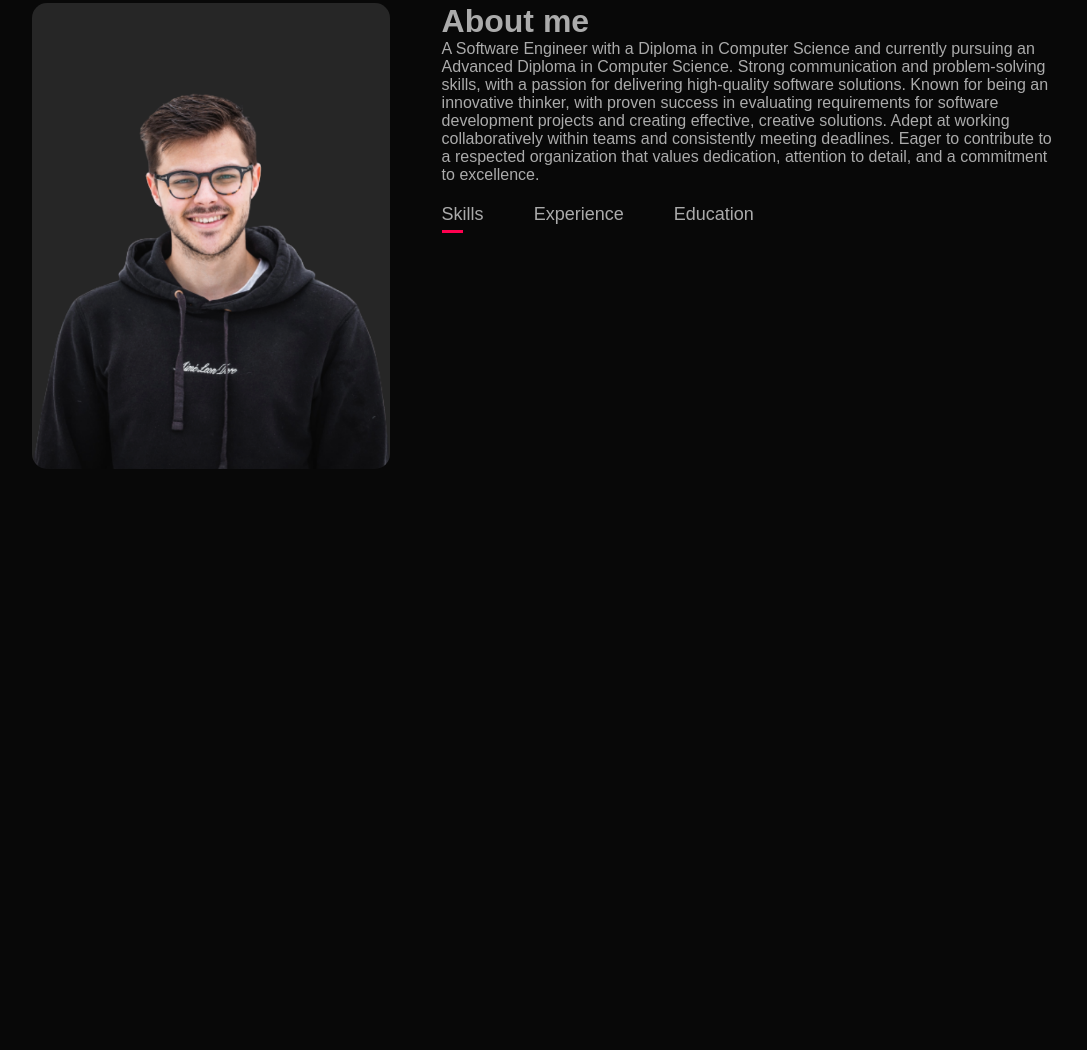
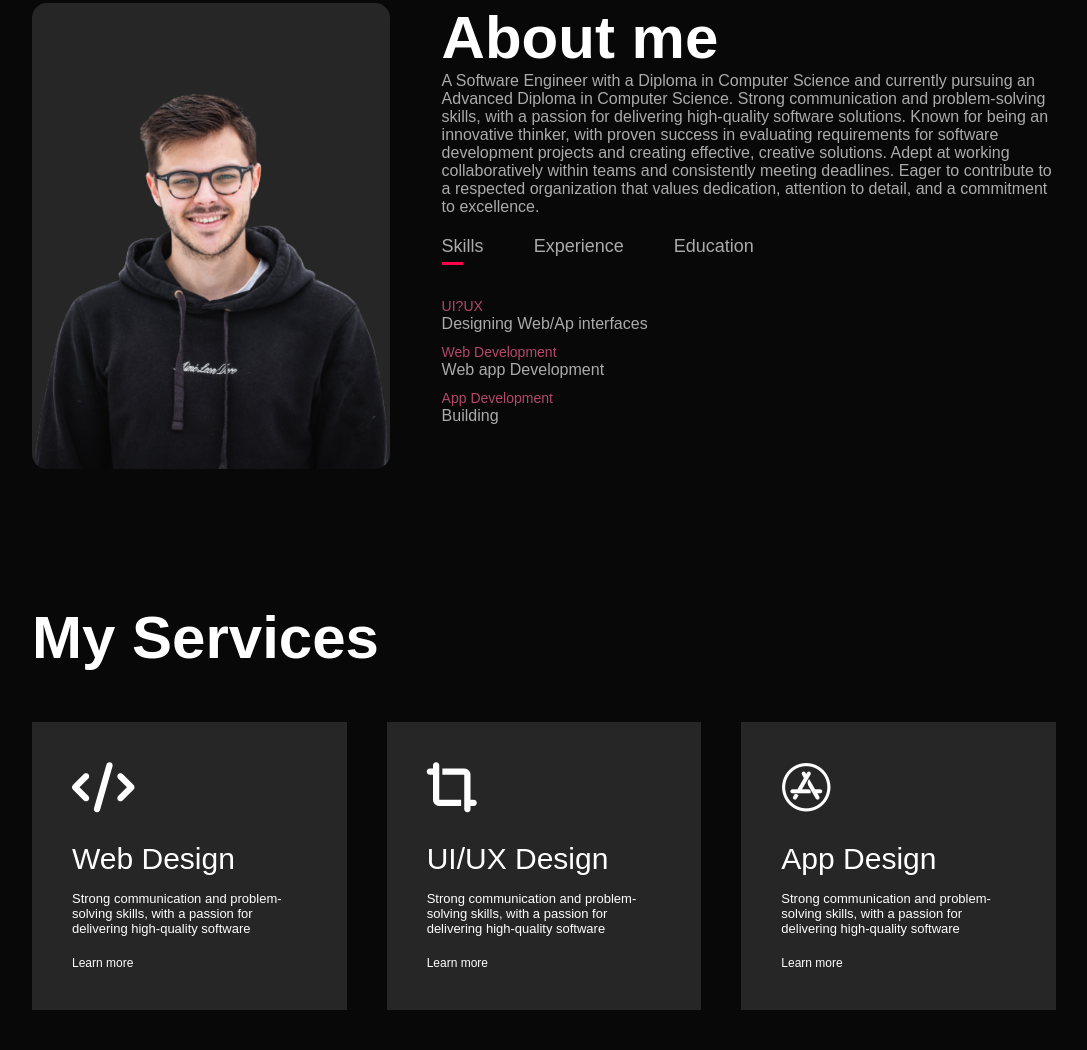
Before and after one commit to Aurelie04/Portfolio-website, a plain HTML site: page index.html in a window 1280 px wide. Shown: the part 887-1937 px from the top of the page, without its empty margins (96-1183 px from the left). Before the commit the page ends 1450 px from the top, so only its background shows below. Drawn offline with Linux system fonts and the light colour scheme.

Commit message:
adding and customizing My services section

```diff
--- a/index.html
+++ b/index.html
@@ -6,6 +6,7 @@
     <meta name="viewport" content="width=device-width, initial-scale=1.0">
     <title>Aurelie Nana Portfolio Website</title>
     <link rel="stylesheet" href="style.css">
+    <script src="https://kit.fontawesome.com/be3946c285.js" crossorigin="anonymous"></script>
 </head>
 <body>
     <div id="header">
@@ -35,7 +36,7 @@
                     <img src="images/user.png" alt="">
                 </div>
                 <div class="about-col-2">
-                    <h1 class="sun-title">About me</h1>
+                    <h1 class="sub-title">About me</h1>
                     <p>
                         A Software Engineer with a Diploma in Computer Science
                           and currently pursuing an Advanced Diploma in Computer
@@ -50,13 +51,86 @@
                           attention to detail, and a commitment to excellence.
                     </p>
                     <div class="tab-titles" >
-                        <p  class="tab-links active-link">Skills</p>
-                        <p  class="tab-links">Experience</p>
-                        <p  class="tab-links">Education</p>
+                        <p  class="tab-links active-link" onclick="opentab('skills')">Skills</p>
+                        <p  class="tab-links" onclick="opentab('experience')">Experience</p>
+                        <p  class="tab-links" onclick="opentab('education')">Education</p>
+                    </div>
+                    <div class="tab-contents active-tab" id="skills">
+                        <ul>
+                            <li><span>UI?UX</span><br>Designing Web/Ap interfaces</li>
+                            <li><span>Web Development</span><br>Web app Development</li>
+                            <li><span>App Development</span><br>Building <Android>
+                            <ios></ios></li>
+                        </ul>
+                    </div>
+                    <div class="tab-contents" id="experience">
+                        <ul>
+                            <li><span>2021 - Curent</span><br>UI/Ux TraiNing At EF</li>
+                            <li><span>2019 - 2021</span><br>Team Web app Development</li>
+                            <li><span>2017 - 2019</span><br>Design executive<Android>
+                            <ios></ios></li>
+                        </ul>
+                    </div>
+                    <div class="tab-contents" id="education">
+                        <ul>
+                            <li><span>2016</span><br>Training at EF</li>
+                            <li><span>2016t</span><br>Advanced diploma</li>
+                            <li><span>2014</span><br>College<Android>
+                            <ios></ios></li>
+                        </ul>
                     </div>
                 </div>
             </div>
         </div>
     </div>
+
+
+    <div id="services">
+            <div class="container">
+                <h1 class="sub-title">My Services</h1>
+                <div class="services-list">
+                    <div>
+                        <i class="fa-solid fa-code"></i>
+                        <h2>Web Design</h2>
+                        <p> Strong communication and problem-solving
+                            skills, with a passion for delivering high-quality software </p>
+                            <a href="#">Learn more</a>
+                    </div>
+
+                    <div>
+                        <i class="fa-solid fa-crop-simple"></i>
+                        <h2>UI/UX Design</h2>
+                        <p> Strong communication and problem-solving
+                            skills, with a passion for delivering high-quality software </p>
+                            <a href="#">Learn more</a>
+                    </div>
+
+                    <div>
+                        <i class="fa-brands fa-app-store"></i>
+                        <h2>App Design</h2>
+                        <p> Strong communication and problem-solving
+                            skills, with a passion for delivering high-quality software </p>
+                            <a href="#">Learn more</a>
+                    </div>
+                </div>
+            </div>
+    </div>
+
+    <script>
+
+          var tablinks = document.getElementsByClassName("tab-links");
+          var tabcontents = document.getElementsByClassName("tab-contents");
+
+          function opentab(tabname){
+            for(tablink of tablinks){
+                tablink.classList.remove("active-link");
+            }
+            for(tabcontent of tabcontents){
+                tabcontent.classList.remove("active-tab");
+            }
+            event.currentTarget.classList.add("active-link");
+            document.getElementById(tabname).classList.add("active-tab");
+          }
+    </script>
 </body>
 </html>
--- a/style.css
+++ b/style.css
@@ -115,3 +115,57 @@ nav ul li a:hover::after{
 .tab-links.active-link::after{
     width: 50%;
 }
+.tab-contents ul li{
+    list-style: none;
+    margin: 10px 0;
+}
+
+.tab-contents ul li span{
+    color:#b54769;
+    font-size: 14px;
+}
+.tab-contents{
+    display: none;
+}
+.tab-contents.active-tab{
+    display: block;
+}
+
+
+#services{
+    padding: 30px 0;
+}
+.services-list{
+    display: grid;
+    grid-template-columns: repeat(auto-fit,minmax(250px, 1fr));
+    gap: 40px;
+    margin-top: 50px;
+}
+.services-list div{
+    background: #262626;
+    padding: 40px;
+    font-size: 13px;
+    font-weight: 300;
+    border-right: 10px;
+    transition: background 0.5s, transform 0.5s;
+}
+.services-list div i{
+    font-size: 50px;
+    margin-bottom: 30px;
+}
+.services-list div h2{
+    font-size: 30px;
+    font-weight: 500;
+    margin-bottom: 15px;
+}
+.services-list div a{
+    text-decoration: none;
+    color: #fff;
+    font-size: 12px;
+    margin-top: 20px;
+    display: inline-block;
+}
+.services-list div:hover{
+    background: #ff004f;
+
+}
```
